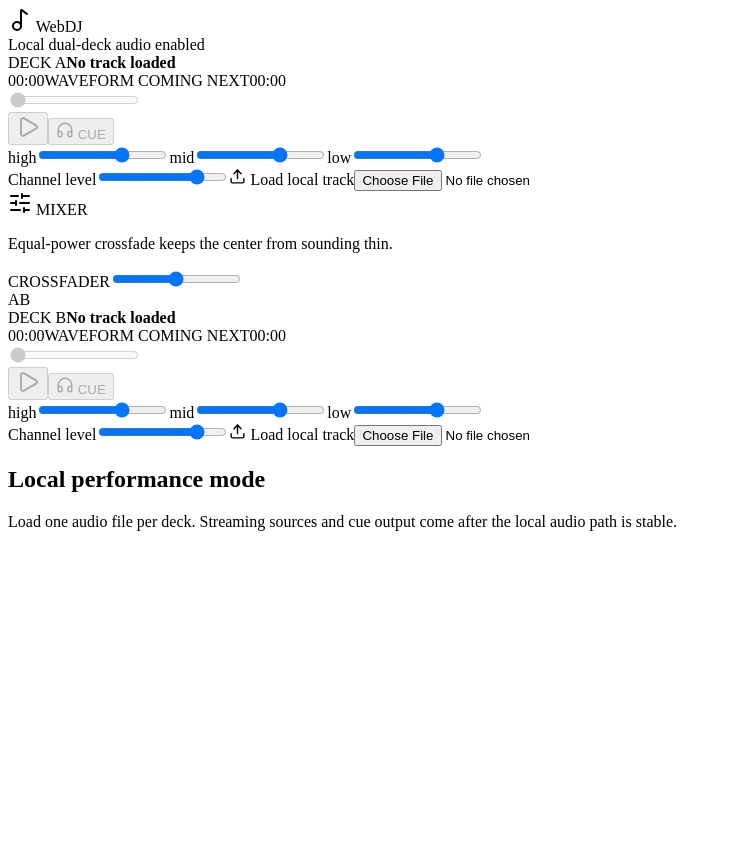
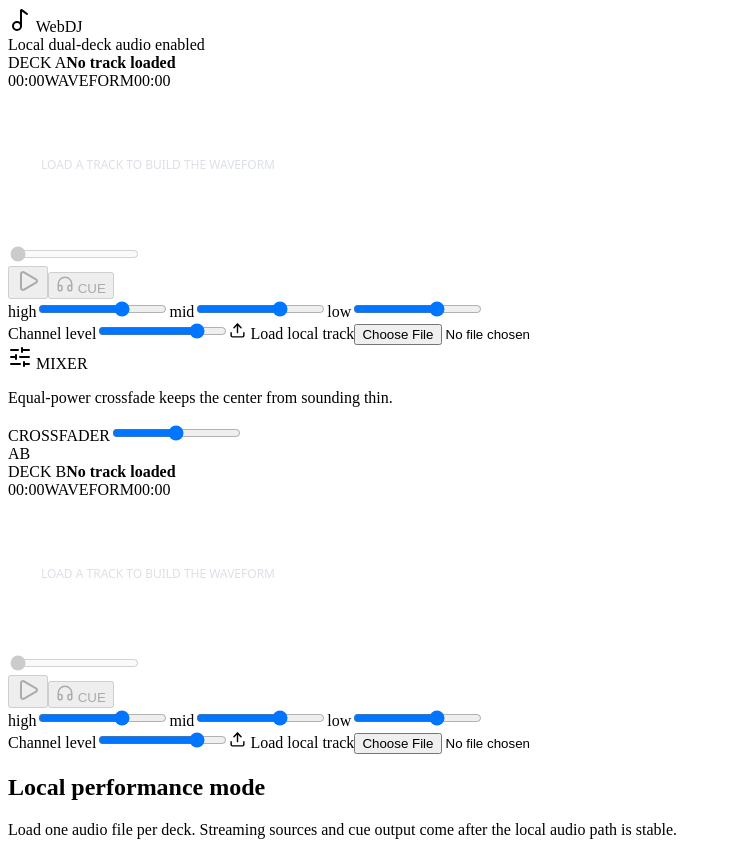
Before and after one commit to ShurexBRT/WebDJ, a React (Vite) app: page / in a window 1280 px wide. Shown: the whole page, without its empty margins (0-731 px from the left). Before the commit the page ends 800 px from the top, so only its background shows below. Built offline with nearby package versions, Linux system fonts and the light colour scheme; the HTML template or start-up script is replaced by a standard one.

Commit message:
Integrate waveform and precise transport

```diff
--- a/src/App.tsx
+++ b/src/App.tsx
@@ -1,13 +1,9 @@
 import { Headphones, Music2, Pause, Play, SlidersHorizontal, Upload } from 'lucide-react'
 import { getAudioEngine } from './audio/AudioEngine'
+import { decodeWaveform } from './audio/waveform'
+import { formatTime, progressFromTime, timeFromProgress } from './audio/transport'
+import { Waveform } from './components/Waveform'
 import { useMixerStore, type DeckId } from './state/mixerStore'
-
-const formatTime = (seconds: number) => {
-  if (!Number.isFinite(seconds)) return '00:00'
-  const minutes = Math.floor(seconds / 60)
-  const remainder = Math.floor(seconds % 60)
-  return `${minutes.toString().padStart(2, '0')}:${remainder.toString().padStart(2, '0')}`
-}
 
 function Deck({ side }: { side: DeckId }) {
   const deck = useMixerStore((state) => state.decks[side])
@@ -16,33 +12,62 @@ function Deck({ side }: { side: DeckId }) {
   const setVolume = useMixerStore((state) => state.setDeckVolume)
   const setDeckTime = useMixerStore((state) => state.setDeckTime)
   const setDeckEq = useMixerStore((state) => state.setDeckEq)
+  const setDeckWaveform = useMixerStore((state) => state.setDeckWaveform)
+  const setDeckAnalysis = useMixerStore((state) => state.setDeckAnalysis)
+
+  const engine = getAudioEngine()
+  const progress = progressFromTime(deck.currentTime, deck.duration)
+  const accent = side === 'A' ? '#29b6ff' : '#ff9a3d'
+
+  const seekToProgress = (nextProgress: number) => {
+    const nextTime = timeFromProgress(nextProgress, deck.duration)
+    engine.seek(side, nextTime)
+    setDeckTime(side, nextTime)
+  }
 
   const handleFile = async (file?: File) => {
     if (!file) return
+
     loadTrack(side, file.name)
-    const engine = getAudioEngine()
+    setDeckAnalysis(side, true)
     engine.setDeckVolume(side, deck.volume)
-    await engine.loadFile(side, file, {
-      onTimeUpdate: (currentTime, duration) => setDeckTime(side, currentTime, duration),
-      onEnded: () => setPlaying(side, false),
-    })
+
+    try {
+      const [, waveform] = await Promise.all([
+        engine.loadFile(side, file, {
+          onTimeUpdate: (currentTime, duration) => setDeckTime(side, currentTime, duration),
+          onEnded: () => {
+            setPlaying(side, false)
+            setDeckTime(side, 0)
+          },
+        }),
+        decodeWaveform(file, engine.context),
+      ])
+
+      setDeckWaveform(side, waveform)
+      setDeckAnalysis(side, false)
+    } catch (error) {
+      const message = error instanceof Error ? error.message : 'Audio analysis failed'
+      setDeckAnalysis(side, false, message)
+    }
   }
 
   const togglePlayback = async () => {
     if (!deck.trackName) return
-    const engine = getAudioEngine()
+
     if (deck.isPlaying) {
       engine.pause(side)
       setPlaying(side, false)
-    } else {
-      await engine.play(side)
-      setPlaying(side, true)
+      return
     }
+
+    await engine.play(side)
+    setPlaying(side, true)
   }
 
   const changeEq = (band: 'low' | 'mid' | 'high', value: number) => {
     setDeckEq(side, band, value)
-    getAudioEngine().setEq(side, band, value)
+    engine.setEq(side, band, value)
   }
 
   return (
@@ -52,10 +77,19 @@ function Deck({ side }: { side: DeckId }) {
         <strong>{deck.trackName ?? 'No track loaded'}</strong>
       </div>
 
-      <div className="waveform-placeholder">
-        <span>{formatTime(deck.currentTime)}</span>
-        <span>WAVEFORM COMING NEXT</span>
-        <span>{formatTime(deck.duration)}</span>
+      <div className="waveform-panel">
+        <div className="time-readout">
+          <span>{formatTime(deck.currentTime)}</span>
+          <span>{deck.isAnalyzing ? 'ANALYZING AUDIO…' : deck.analysisError ?? 'WAVEFORM'}</span>
+          <span>{formatTime(deck.duration)}</span>
+        </div>
+        <Waveform
+          peaks={deck.waveform}
+          progress={progress}
+          accent={accent}
+          label={`Waveform deck ${side}`}
+          onSeek={seekToProgress}
+        />
       </div>
 
       <input
@@ -68,7 +102,7 @@ function Deck({ side }: { side: DeckId }) {
         disabled={!deck.duration}
         onChange={(event) => {
           const value = Number(event.target.value)
-          getAudioEngine().seek(side, value)
+          engine.seek(side, value)
           setDeckTime(side, value)
         }}
       />
@@ -116,7 +150,7 @@ function Deck({ side }: { side: DeckId }) {
           onChange={(event) => {
             const value = Number(event.target.value)
             setVolume(side, value)
-            getAudioEngine().setDeckVolume(side, value)
+            engine.setDeckVolume(side, value)
           }}
         />
       </label>
```
